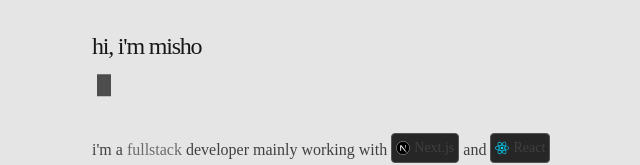
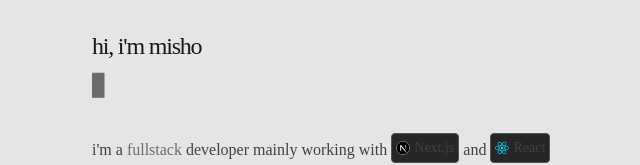
Before and after one commit to mshubitidze/mshub, a Next.js app: page / in a window 1280 px wide. Shown: the part 130-295 px from the top of the page, without its empty margins (220-860 px from the left). Built offline with nearby package versions, Linux system fonts and the light colour scheme.

Commit message:
use state

```diff
--- a/app/components/vim-btw.tsx
+++ b/app/components/vim-btw.tsx
@@ -1,28 +1,22 @@
 'use client'
 
-import Link from 'next/link'
-import { useSearchParams } from 'next/navigation'
 import { IconBadge, Nvim } from './icons'
+import { useState } from 'react'
 
 export function VimBtw() {
-  const searchParams = useSearchParams()
-  const btw = searchParams.get('vim')
+  const [btw, setBtw] = useState(false)
   return (
-    <p className="prose prose-neutral mb-8 dark:prose-invert">
-      {btw === 'btw' ? (
-        <>
+    <p className="prose prose-neutral mb-8 inline-flex dark:prose-invert">
+      {btw ? (
+        <span>
           i use{' '}
           <IconBadge href="https://neovim.io" label="neovim" svg={<Nvim />} />,
           btw
-        </>
+        </span>
       ) : (
-        <Link
-          className="no-underline"
-          href={{
-            query: {
-              vim: 'btw',
-            },
-          }}
+        <span
+          className="cursor-pointer no-underline"
+          onClick={() => setBtw(true)}
         >
           <svg
             xmlns="http://www.w3.org/2000/svg"
@@ -31,13 +25,12 @@ export function VimBtw() {
             viewBox="0 0 24 24"
             fill="currentColor"
             stroke="currentColor"
-            strokeWidth="2"
             strokeLinecap="square"
             className="h-[30.5px] animate-pulse"
           >
-            <rect width="12" height="20" x="6" y="2" />
+            <rect width="12" height="24" />
           </svg>
-        </Link>
+        </span>
       )}
     </p>
   )
--- a/app/page.tsx
+++ b/app/page.tsx
@@ -1,5 +1,4 @@
 import { VimBtw } from './components/vim-btw'
-import { Suspense } from 'react'
 import {
   ArrowUpRight,
   IconBadge,
@@ -14,15 +13,7 @@ export default function Home() {
         <h1 className="mb-2 text-2xl font-medium tracking-tighter">
           hi, i&apos;m misho
         </h1>
-        <Suspense
-          fallback={
-            <p className="mb-8 inline-flex animate-pulse bg-neutral-200 text-sm no-underline">
-              &nbsp;&nbsp;
-            </p>
-          }
-        >
-          <VimBtw />
-        </Suspense>
+        <VimBtw />
         <p className="prose prose-neutral max-w-2xl dark:prose-invert">
           i&apos;m a <span className="animate-pulse">fullstack</span> developer
           mainly working with{' '}
```
